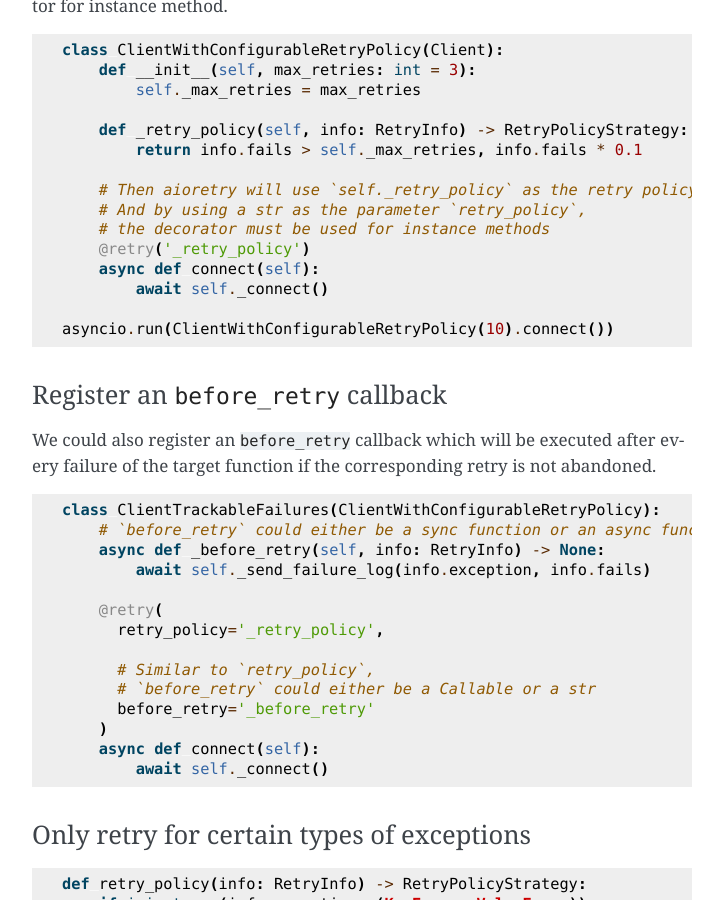
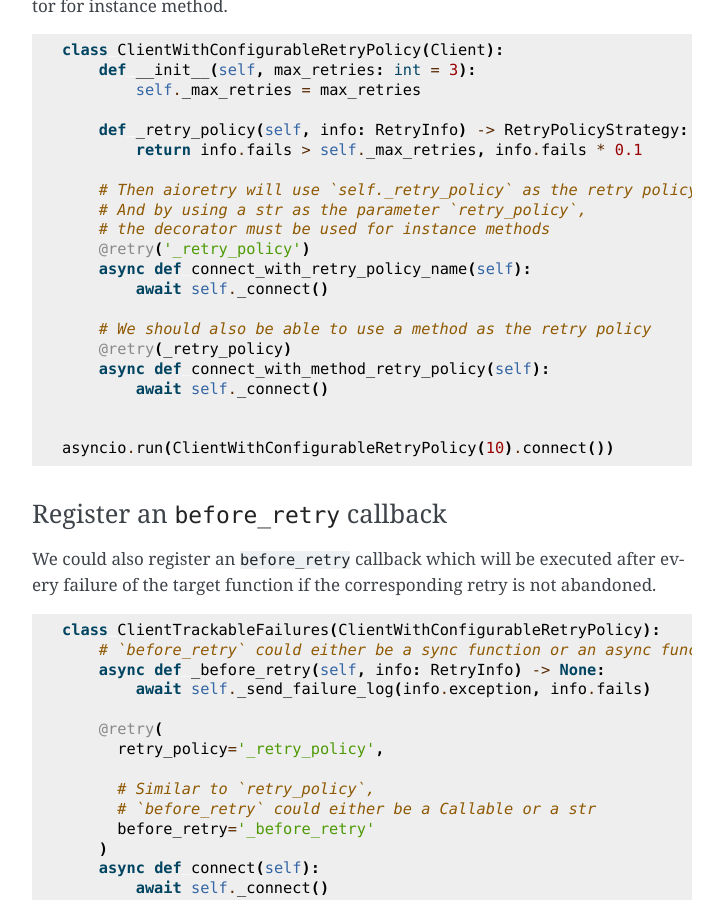
Before and after one commit to kaelzhang/python-aioretry, a Sphinx documentation site: the page built from docs/README.md, in a window 1280 px wide and 900 px high, scrolled down 1512 px. Shown: the whole window, without its empty margins (388-1111 px from the left). Built offline with Sphinx 7.4.7, drawn with Linux system fonts in a browser that asks for light colours.

Commit message:
#13, 6.3.0: classmethods, staticmethods, and directly methods could also be passed into retry

````diff
--- a/aioretry/__init__.py
+++ b/aioretry/__init__.py
@@ -1,4 +1,4 @@
-__version__ = '6.2.1'
+__version__ = '6.3.0'
 
 from .retry import (
     retry,
--- a/docs/README.md
+++ b/docs/README.md
@@ -86,8 +86,14 @@ class ClientWithConfigurableRetryPolicy(Client):
     # And by using a str as the parameter `retry_policy`,
     # the decorator must be used for instance methods
     @retry('_retry_policy')
-    async def connect(self):
+    async def connect_with_retry_policy_name(self):
         await self._connect()
+
+    # We should also be able to use a method as the retry policy
+    @retry(_retry_policy)
+    async def connect_with_method_retry_policy(self):
+        await self._connect()
+
 
 asyncio.run(ClientWithConfigurableRetryPolicy(10).connect())
 ```
````
